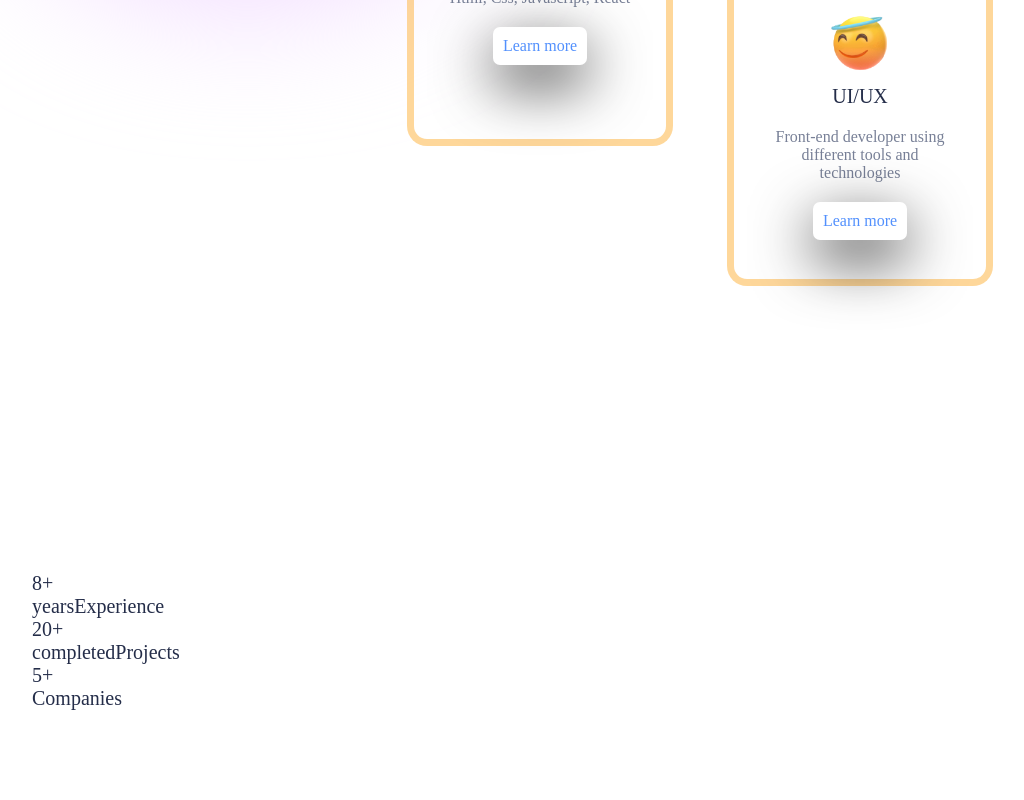
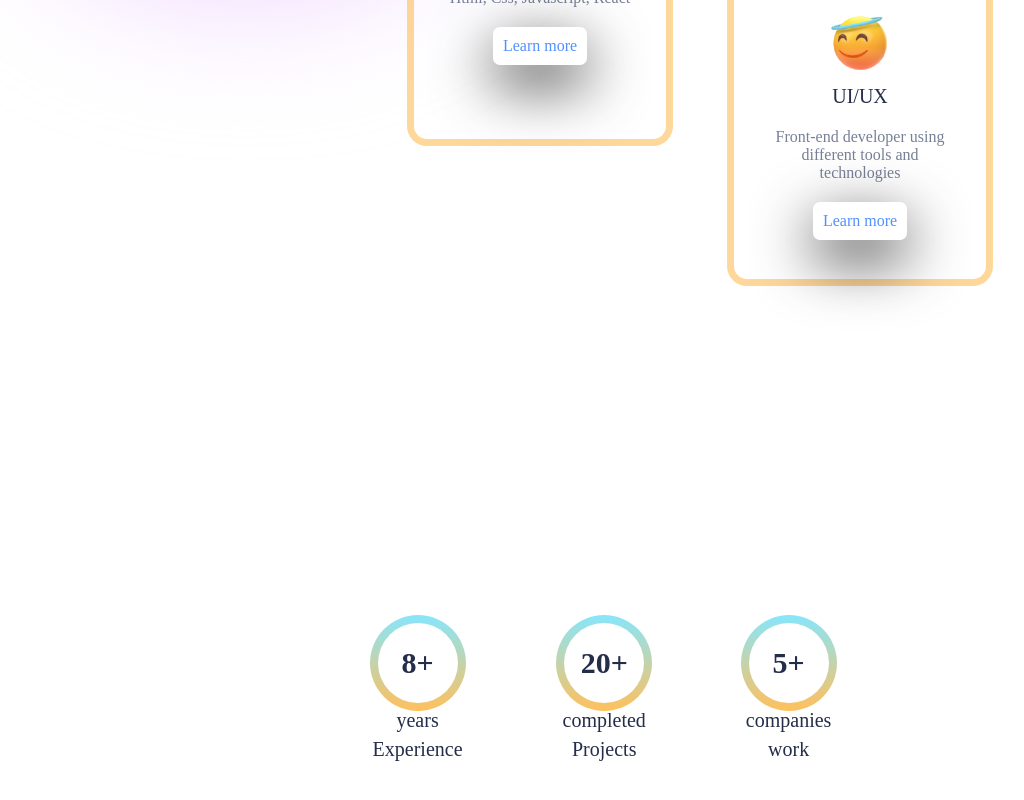
Before and after one commit to I-Clarisse/React-Personal-Portfolio, a React (Create React App) app: page / in a window 1280 px wide. Shown: the part 1414-2214 px from the top of the page, without its empty margins (38-1062 px from the left). Before the commit the page ends 2134 px from the top, so only its background shows below. Built offline with nearby package versions, Linux system fonts and the light colour scheme; a web font is replaced by a local one.

Commit message:
circless

```diff
--- a/src/components/Circle/Circle.css
+++ b/src/components/Circle/Circle.css
@@ -0,0 +1,30 @@
+.circle{
+    display: flex;
+    flex-direction: column;
+    align-items: center;
+    gap: 0.3rem;
+}
+.c-circle{
+    width: 4rem;
+    height: 4rem;
+    background: #ffffff;
+    border-radius: 100%;
+    position: relative;
+    display: flex;
+    align-items: center;
+    justify-content: center;
+    font-size: 1.5rem;
+    font-weight: bold;
+}
+.c-circle::before{
+    border-radius: 100%;
+    content: '';
+    background-image: linear-gradient(to bottom, #87e6fb 0%, #ffc05c 100%);
+    top: -8px;
+    left: -8px;
+    right: -8px;
+    bottom: -8px;
+    position: absolute;
+    z-index: -1;
+    box-shadow: var(--boxShadow);
+}
--- a/src/components/Experience/Experience.css
+++ b/src/components/Experience/Experience.css
@@ -0,0 +1,8 @@
+.experience{
+    display: flex;
+    align-items: center;
+    justify-content: center;
+    gap: 5rem;
+    height: 30vh;
+    margin-bottom: 8rem;
+}
--- a/src/components/Experience/Experience.jsx
+++ b/src/components/Experience/Experience.jsx
@@ -12,7 +12,7 @@ const Experience = () => {
             <Circle number ={'20+'} status={'completed'} subject={'Projects'}/>
         </div>
         <div className="achievements">
-            <Circle number ={'5+'} status={''} subject={'Companies'}/>
+            <Circle number ={'5+'} status={'companies'} subject={'work'}/>
         </div>
         </div>
     )
```
